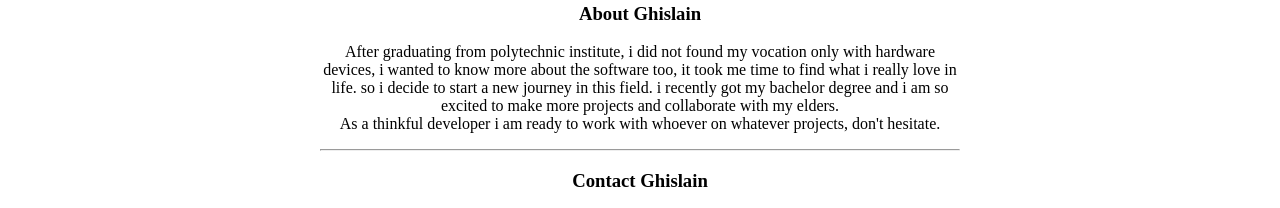
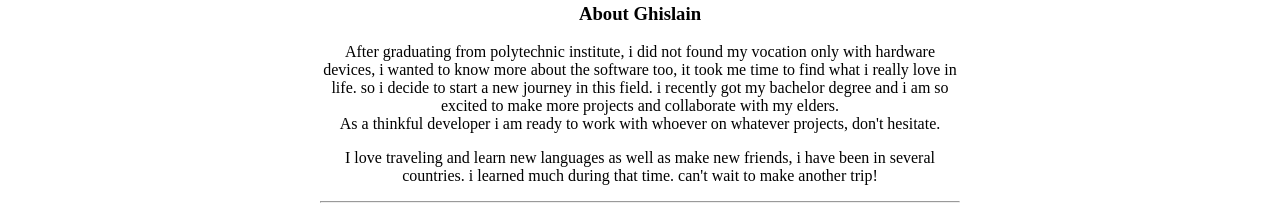
Before and after one commit to Ghis8/aboutME, a plain HTML site: page index.html in a window 1280 px wide. Shown: the part 873-1081 px from the top of the page. Drawn offline with Linux system fonts and the light colour scheme.

Commit message:
Update index.html

```diff
--- a/index.html
+++ b/index.html
@@ -13,6 +13,7 @@
 	</header>
 	<main>
 		<article aria-label="article">
+			<!--  picture of me and things i can do  -->
 			<section>
 				<img src="photo.jpg" width="300" height="380" alt="Ghislain"/>
 				<h2>Hi! I'm Ghislain Kongolo</h2>
@@ -32,8 +33,10 @@
 				<hr>
 			</section>
 		</article>
+
 		<article aria-label="article">
 			<section>
+				<!-- this section describes in short what i like... -->
 				<h3>About Ghislain</h3>
 				<p>
 					After graduating from polytechnic institute, i did not found my vocation only with hardware devices, i wanted to know more about the software too, it took me time to find what i really love in life.
@@ -44,11 +47,15 @@
 					<br>
 
 				</p>
+				<p>I love traveling and learn new languages as well as make new friends, i have been in several countries.
+				i learned much during that time. can't wait to make another trip!</p>
+
 				<hr/>
 			</section>
 		</article>
 		<article aria-label="article">
 			<section>
+				<!-- link to contact me! and include my current location-->
 				<h3>Contact Ghislain</h3>
 				<p>
 					I'd love to hear from you amazing thing or suggestions. Feel free to reach me on</p>
```
